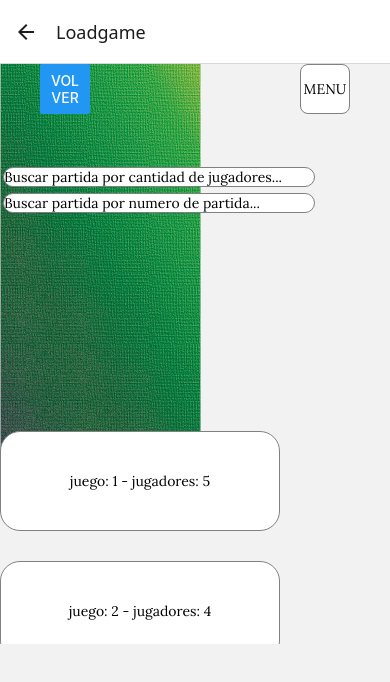
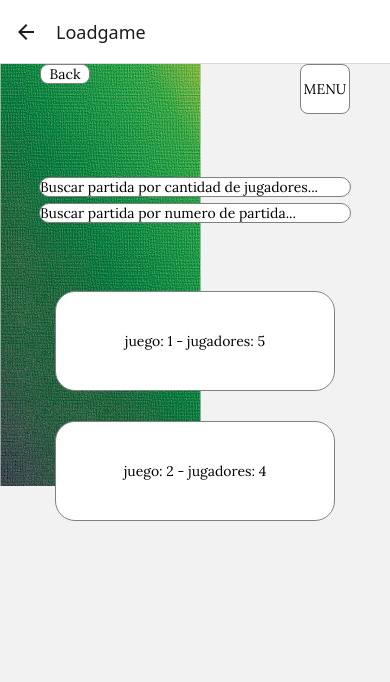
Before and after one commit to pablonobile99/App-Ecommerce-Nobile, a React Native app: screen /Loadgame in a window 390 px wide. Shown: the top 682 px of the page. Built offline with nearby package versions, Linux system fonts and the light colour scheme.

Commit message:
navegacion y estilos

```diff
--- a/App.js
+++ b/App.js
@@ -1,20 +1,10 @@
 
-import { Button, FlatList, ImageBackground, SafeAreaView, StyleSheet, Text, View , StatusBar , use} from 'react-native';
-import Header from './src/components/Header';
-import { colors } from './src/global/colors';
-import games from './src/data/games.json'
-import Home from './src/screens/Home';
 import { useEffect, useState } from 'react';
 import { useFonts } from 'expo-font';
-import Help from './src/screens/Help';
-import History from './src/screens/History';
-import { createNativeStackNavigator } from '@react-navigation/native-stack';
-import { NavigationContainer } from '@react-navigation/native';
-import Loadgame from './src/screens/Loadgame';
-import Newgame from './src/screens/Newgame';
-import Game from './src/screens/Game';
 
-const Stack = createNativeStackNavigator();
+import Navigator from './src/navigation/Navigator';
+
+
 
 
 export default function App() {
@@ -38,43 +28,8 @@ export default function App() {
   }
   else{
     return (
-
-      <NavigationContainer>
-        <ImageBackground source={fondo} resizeMode='cover' style={styles.imageBK}>
-        <Stack.Navigator initialRouteName='Home'>
-          <Stack.Screen name="Home" component={Home}/>
-          <Stack.Screen name="Loadgame" component={Loadgame}/>
-          <Stack.Screen name="Newgame" component={Newgame}/>
-          <Stack.Screen name="Game" component={Game}/>
-          <Stack.Screen name="History" component={History}/>
-          <Stack.Screen name="Help" component={Help}/>
-        </Stack.Navigator>
-        </ImageBackground>
-      </NavigationContainer>
-
+      <Navigator></Navigator>
     );
   }
 
 }
-
-const styles = StyleSheet.create({
-  imageBK: {
-    flex: 1,
-  },
-  container: {
-    flex: 1,
-    marginTop: StatusBar.currentHeight
-  }
-});
-
-/*
-<ImageBackground source={fondo} resizeMode='cover' style={styles.imageBK}>
-        <View style={styles.container}>
-
-            <History></History>
-            <Help></Help>
-            <Home funcionFondo={fondoChange}/>
-
-
-          </View>
-        </ImageBackground> */
--- a/src/components/Back.jsx
+++ b/src/components/Back.jsx
@@ -1,19 +1,19 @@
-import { Button, StyleSheet, Text, View } from 'react-native'
+import { Button, StyleSheet, Text, TouchableOpacity, View } from 'react-native'
 import React from 'react'
+import BotonBase from './BotonBase'
+import { globalStyles } from '../global/BackGroundStyle'
 
-const Back = ({backTo, navigation, route }) => {
-
-  const Volver = () => {
-    navigation.navigate(backTo)
-  }
+const Back = ({volver}) => {
 
   return (
     <View>
-      <Button title='Volver' onPress={Volver}/>
+      <TouchableOpacity onPress={volver}>
+        <BotonBase tamaño={"cube"}>
+          <Text style={globalStyles.text}>Back</Text>
+        </BotonBase>
+      </TouchableOpacity>
     </View>
   )
 }
 
 export default Back
-
-const styles = StyleSheet.create({})
--- a/src/components/BotonBase.jsx
+++ b/src/components/BotonBase.jsx
@@ -19,7 +19,7 @@ const BotonBase = ({ children, tamaño }) => {
     }
     if (tamaño == "small") {
         return (
-            <View>
+            <View  style={styles.small}>
                 {children}
             </View>
         )
@@ -73,6 +73,18 @@ const styles = StyleSheet.create({
         alignItems: "center",
         justifyContent: "center"
     },
+    small: {
+        backgroundColor: "white",
+        borderColor: "gray",
+        borderWidth: 1,
+        borderRadius: 20,
+        width: 200,
+        height: 40,
+        margin: 15,
+        padding: 5,
+        alignItems: "center",
+        justifyContent: "center"
+    },
     text: {
         fontFamily: "LoraRegular",
     }
--- a/src/components/Header.jsx
+++ b/src/components/Header.jsx
@@ -4,12 +4,17 @@ import { colors } from '../global/colors'
 import Menu from './Menu'
 import Back from './Back'
 
-const Header = ({back, funcionFondo, navigation, route }) => {
+const Header = ({back, backTo, funcionFondo, navigation, route }) => {
+
+  const Volver = () => {
+    navigation.goBack();
+  }
+
   if (back == true) {
     return (
       <View style={styles.conteiner}>
         <View style={styles.box1}>
-          <Back></Back>
+          <Back volver={Volver}></Back>
         </View>
         <View style={styles.box2}>
           <Menu title={"MENU"} funcionFondo={funcionFondo}></Menu>
@@ -37,7 +42,6 @@ const styles = StyleSheet.create({
     height: 100
   },
   box1: {
-    backgroundColor: "white",
     width: 50,
     height: 50,
     position: "absolute",
--- a/src/components/Menu.jsx
+++ b/src/components/Menu.jsx
@@ -2,9 +2,10 @@ import { Button, Modal, StyleSheet, Text, TouchableOpacity, View } from 'react-n
 import React, { useState } from 'react'
 import { colors } from '../global/colors'
 import BotonBase from './BotonBase'
+import { globalStyles } from '../global/BackGroundStyle'
 
 
-const Menu = ({ title, funcionFondo }) => {
+const Menu = ({ title, funcionFondo, navigation, route }) => {
 
   const [menuVisible, setMenulVisible] = useState(false)
 
@@ -20,7 +21,7 @@ const Menu = ({ title, funcionFondo }) => {
     <>
       <TouchableOpacity onPress={(activarMenu)} style={styles.container}>
         <BotonBase tamaño={"cube"}>
-          <Text style={styles.text}>
+          <Text style={globalStyles.text}>
             MENU
           </Text>
         </BotonBase>
@@ -29,11 +30,26 @@ const Menu = ({ title, funcionFondo }) => {
 
       <Modal visible={menuVisible} animationType='slide' transparent={true}>
         <View style={styles.modalMenu}>
-          <Text style={styles.text}>
+          <Text style={globalStyles.text}>
             Configuracion:
           </Text>
-          <Button title={"FONDO"} onPress={funcionFondo}></Button>
-          <Button title={"cerrar"} onPress={desactivarMenu}></Button>
+
+          <TouchableOpacity onPress={(funcionFondo)}>
+            <BotonBase tamaño={"small"}>
+              <Text style={globalStyles.text}>
+                Fondo
+              </Text>
+            </BotonBase>
+
+          </TouchableOpacity>
+          <TouchableOpacity onPress={(desactivarMenu)}>
+            <BotonBase tamaño={"small"}>
+              <Text style={globalStyles.text}>
+                Cerrar
+              </Text>
+            </BotonBase>
+
+          </TouchableOpacity>
         </View>
       </Modal>
     </>
@@ -48,18 +64,13 @@ const styles = StyleSheet.create({
     height: "100%",
   },
   modalMenu: {
+    flex: 1,
     backgroundColor: colors.soft,
-    width: "80%",
-    height: "60%",
     marginVertical: "40%",
     marginHorizontal: "10%",
     alignContent: "center",
     justifyContent: "center",
-    gap: 20,
     padding: 20,
     borderRadius: 10,
-  },
-  text:{
-    fontFamily: "LoraRegular",
   }
 })
--- a/src/global/BackGroundStyle.jsx
+++ b/src/global/BackGroundStyle.jsx
@@ -3,5 +3,8 @@ import { StyleSheet } from 'react-native';
 export const globalStyles = StyleSheet.create({
   imageBK: {
     flex: 1,
+  },
+  text: {
+    fontFamily: "LoraRegular",
   }
 });
--- /dev/null
+++ b/src/navigation/Navigator.jsx
@@ -0,0 +1,28 @@
+import { createNativeStackNavigator } from '@react-navigation/native-stack';
+import { NavigationContainer } from '@react-navigation/native';
+import Home from '../screens/Home';
+import Loadgame from '../screens/Loadgame';
+import Newgame from '../screens/Newgame';
+import Game from '../screens/Game';
+import History from '../screens/History';
+import Help from '../screens/Help';
+
+
+const Stack = createNativeStackNavigator();
+
+const Navigator = () => {
+  return (
+    <NavigationContainer>
+        <Stack.Navigator initialRouteName='Home'>
+          <Stack.Screen name="Home" component={Home}/>
+          <Stack.Screen name="Loadgame" component={Loadgame}/>
+          <Stack.Screen name="Newgame" component={Newgame}/>
+          <Stack.Screen name="Game" component={Game}/>
+          <Stack.Screen name="History" component={History}/>
+          <Stack.Screen name="Help" component={Help}/>
+        </Stack.Navigator>
+      </NavigationContainer>
+  )
+}
+
+export default Navigator
--- a/src/screens/Game.jsx
+++ b/src/screens/Game.jsx
@@ -1,8 +1,10 @@
-import { Button, FlatList, ImageBackground, StyleSheet, Text, View } from 'react-native'
+import { Button, FlatList, ImageBackground, StyleSheet, Text, TouchableOpacity, View } from 'react-native'
 import React, { useState } from 'react'
 import BoxJugador from '../components/BoxJugador'
 import games from '../data/games.json'
 import { globalStyles } from '../global/BackGroundStyle'
+import Header from '../components/Header'
+import BotonBase from '../components/BotonBase'
 
 
 
@@ -30,9 +32,16 @@ const Game = ({ navigation, route }) => {
   return (
     <ImageBackground source={require("../../assets/fondo.png")} resizeMode='cover' style={globalStyles.imageBK}>
 
+      <Header back={true} backTo={"Loadgame"} navigation={navigation}></Header>
+
       <View style={styles.conteiner}>
 
-        <Button title='Historial' onPress={() => visitarHistory()} />
+
+          <TouchableOpacity onPress={() => visitarHistory()}>
+            <BotonBase tamaño={"small"}>
+              <Text style={globalStyles.text}>Historial</Text>
+            </BotonBase>
+          </TouchableOpacity>
 
         <FlatList
           style={styles.jugadorConteiner}
@@ -55,9 +64,7 @@ const styles = StyleSheet.create({
     flex: 1,
     alignItems: "center",
     justifyContent: "center",
-    marginTop: 100,
+    marginTop: 20,
     width: "100%",
-  },
-  jugadorConteiner: {
   }
 })
--- a/src/screens/History.jsx
+++ b/src/screens/History.jsx
@@ -2,12 +2,15 @@ import { Button, ImageBackground, StyleSheet, Text, View } from 'react-native'
 import React from 'react'
 import Help from './Help'
 import { globalStyles } from '../global/BackGroundStyle'
+import Header from '../components/Header'
 
 
 const History = ({ navigation, route }) => {
 
   return (
     <ImageBackground source={require("../../assets/fondo.png")} resizeMode='cover' style={globalStyles.imageBK}>
+      <Header back={true} backTo={"Game"} navigation={navigation}></Header>
+
       <View>
         <Text>History</Text>
       </View>
--- a/src/screens/Loadgame.jsx
+++ b/src/screens/Loadgame.jsx
@@ -9,20 +9,10 @@ import { globalStyles } from '../global/BackGroundStyle'
 
 const Loadgame = ({ navigation, route }) => {
 
-  const [gameSelected, setGameSelected] = useState()
-  const [statusSelected, setStatusSelected] = useState(false)
-
 
   const load = (gameId) => {
-
     const selected = games.filter(item => item.id == gameId)
-    setGameSelected(selected)
-    setStatusSelected(true)
     navigation.navigate("Game", selected);
-  }
-
-  const backToLoad = () => {
-    setStatusSelected(false)
   }
 
   const [busquedaJugadores, setBusquedaJugadores] = useState("")
@@ -50,8 +40,8 @@ const Loadgame = ({ navigation, route }) => {
   return (
     <ImageBackground source={require("../../assets/fondo.png")} resizeMode='cover' style={globalStyles.imageBK}>
 
-      <Header back={true}></Header>
-
+      <Header back={true} backTo={"Home"} navigation={navigation}></Header>
+      <View style={styles.conteiner}>
         <TextInput
           style={styles.serch}
           placeholder='Buscar partida por cantidad de jugadores...'
@@ -72,7 +62,7 @@ const Loadgame = ({ navigation, route }) => {
           renderItem={({ item }) => (
             <TouchableOpacity style={styles.gamesItem} onPress={() => load(item.id)}>
               <BotonBase tamaño={"big"}>
-              <Text style={styles.text}>
+                <Text style={globalStyles.text}>
                   juego:
                   {" " + item.id + " - "}
                   jugadores:
@@ -83,7 +73,7 @@ const Loadgame = ({ navigation, route }) => {
             </TouchableOpacity>
           )}
         />
-
+      </View>
     </ImageBackground>
   )
 }
@@ -93,14 +83,13 @@ export default Loadgame
 const styles = StyleSheet.create({
   conteiner: {
     flex: 1,
-    width: "100%"
+    width: "100%",
+    alignItems: "center",
+    paddingTop: 10,
   },
   list: {
-    marginVertical: 200,
+    marginVertical: 50,
     flex: 1,
-  },
-  gamesItem: {
-
   },
   serch: {
     backgroundColor: "white",
@@ -111,7 +100,4 @@ const styles = StyleSheet.create({
     width: "80%",
     fontFamily: "LoraRegular",
   },
-  text: {
-    fontFamily: "LoraRegular",
-  }
 })
```
Also changed, not shown: src/screens/Home.jsx (+14 -7 lines), src/screens/Newgame.jsx (+10 -5 lines). Lines whose indentation alone changed are shown as unchanged.
